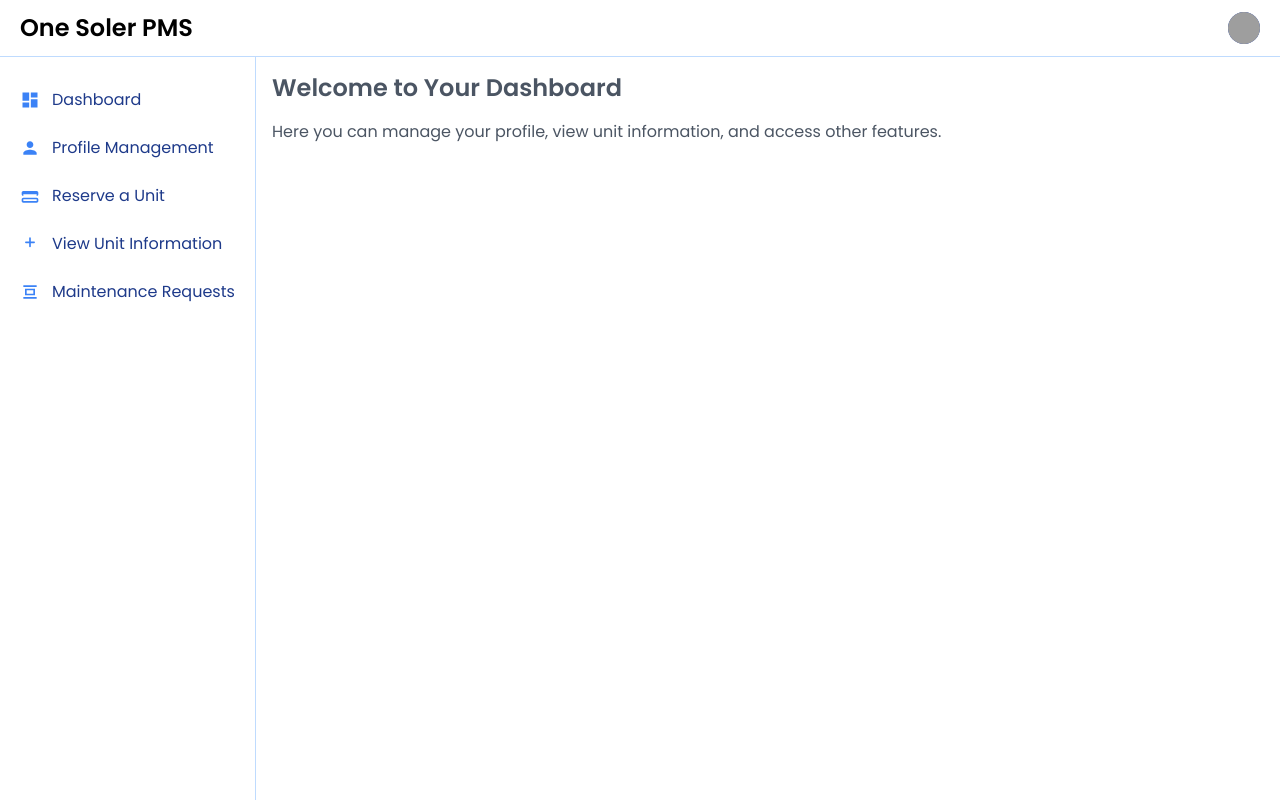
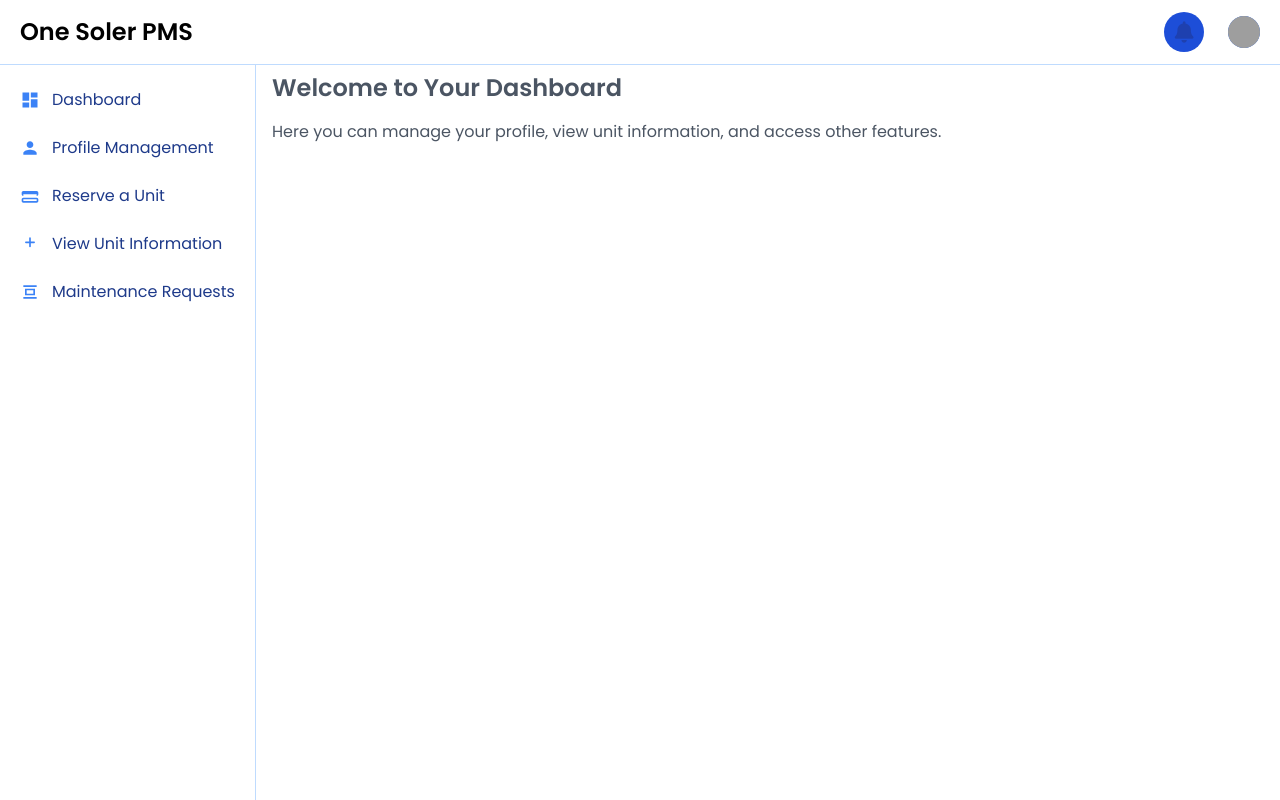
Before and after one commit to kjsteven/capstone-pms, a PHP site: page /users/dashboard.php in a window 1280 px wide. Run offline with PHP 8.4, Linux system fonts and the light colour scheme; some libraries are stand-ins or nearby versions; grey boxes are pictures that could not be loaded.

Commit message:
2nd commit

```diff
--- a/users/dashboard.php
+++ b/users/dashboard.php
@@ -5,6 +5,7 @@
     <meta name="viewport" content="width=device-width, initial-scale=1.0">
     <script src="https://cdn.tailwindcss.com"></script>
     <link href="https://fonts.googleapis.com/css2?family=Poppins:wght@400;600&display=swap" rel="stylesheet">
+    <link rel="stylesheet" href="https://cdnjs.cloudflare.com/ajax/libs/font-awesome/5.15.4/css/all.min.css">
     <title>User Dashboard</title>
     <style>
         /* Optional: Custom styles for smooth transitions */
@@ -33,27 +34,45 @@
                 </a>
             </div>
             <div class="flex items-center">
-                <div class="flex items-center ms-3">
-                    <div>
-                        <button type="button" class="flex text-sm bg-blue-800 rounded-full focus:ring-4 focus:ring-blue-300 dark:focus:ring-blue-600" aria-expanded="false" data-dropdown-toggle="dropdown-user">
-                            <span class="sr-only">Open user menu</span>
-                            <img class="w-8 h-8 rounded-full" src="https://flowbite.com/docs/images/people/profile-picture-5.jpg" alt="user photo">
-                        </button>
-                    </div>
-                    <div class="z-50 hidden my-4 text-base list-none bg-white divide-y divide-blue-100 rounded shadow dark:bg-blue-700 dark:divide-blue-600" id="dropdown-user">
-                        <div class="px-4 py-3" role="none">
-                            <p class="text-sm text-blue-900 dark:text-white" role="none">User Name</p>
-                            <p class="text-sm font-medium text-blue-900 truncate dark:text-blue-300" role="none">user.email@example.com</p>
+                <div class="flex items-center ms-3 relative">
+                    <!-- Notification Icon -->
+                    <button type="button" class="flex items-center justify-center w-10 h-10 bg-blue-700 rounded-full text-white" id="notification-button">
+                        <span class="sr-only">Open notifications</span>
+                         <i class="fas fa-bell fa-lg text-blue-800 dark:text-white"></i>
+                    </button>
+
+                    <button type="button" class="flex text-sm bg-blue-600 rounded-full focus:ring-4 ms-6 focus:ring-blue-300 dark:focus:ring-blue-600" aria-expanded="false" id="user-menu-button">
+                        <span class="sr-only">Open user menu</span>
+                        <img class="w-8 h-8 rounded-full" src="https://flowbite.com/docs/images/people/profile-picture-5.jpg" alt="user photo">
+                    </button>
+
+                    <!-- Dropdown menu -->
+                    <div class="absolute right-0 z-50 hidden w-48 top-[45px] origin-top-right shadow-lg bg-white dark:bg-blue-800 ring-1 ring-black ring-opacity-5 focus:outline-none" role="menu" aria-orientation="vertical" aria-labelledby="user-menu-button" id="dropdown-user">
+                        <div class="px-4 py-3">
+                            <p class="text-sm text-blue-900 dark:text-white">User Name</p>
+                            <p class="text-sm font-medium text-blue-900 truncate dark:text-blue-300">user.email@example.com</p>
                         </div>
                         <ul class="py-1" role="none">
                             <li>
-                                <a href="#" class="block px-4 py-2 text-sm text-blue-700 hover:bg-blue-100 dark:text-blue-300 dark:hover:bg-blue-600 dark:hover:text-white" role="menuitem">Dashboard</a>
+                                <a href="#" class="block px-4 py-2 text-sm text-blue-700 hover:bg-blue-100 dark:text-white dark:hover:bg-blue-600 dark:hover:text-white" role="menuitem"> <i class="fas fa-user mr-4"></i>Profile</a>
                             </li>
                             <li>
-                                <a href="#" class="block px-4 py-2 text-sm text-blue-700 hover:bg-blue-100 dark:text-blue-300 dark:hover:bg-blue-600 dark:hover:text-white" role="menuitem">Settings</a>
+                                <a href="#" class="block px-4 py-2 text-sm text-blue-700 hover:bg-blue-100 dark:text-white dark:hover:bg-blue-600 dark:hover:text-white" role="menuitem"> <i class="fas fa-sign-out-alt mr-4"></i>Logout</a>
+                            </li>
+                        </ul>
+                    </div>
+
+                    <!-- Notifications menu -->
+                    <div class="absolute right-0 z-40 hidden w-48 top-[45px] origin-top-right shadow-lg bg-white dark:bg-blue-800 ring-1 ring-black ring-opacity-5 focus:outline-none" role="menu" aria-orientation="vertical" aria-labelledby="notification-button" id="dropdown-notifications">
+                        <div class="px-4 py-3">
+                            <p class="text-sm text-blue-900 dark:text-white">Notifications</p>
+                        </div>
+                        <ul class="py-1" role="none">
+                            <li>
+                                <a href="#" class="block px-4 py-2 text-sm text-blue-700 hover:bg-blue-100 dark:text-white dark:hover:bg-blue-600 dark:hover:text-white" role="menuitem">Notification 1</a>
                             </li>
                             <li>
-                                <a href="#" class="block px-4 py-2 text-sm text-blue-700 hover:bg-blue-100 dark:text-blue-300 dark:hover:bg-blue-600 dark:hover:text-white" role="menuitem">Sign out</a>
+                                <a href="#" class="block px-4 py-2 text-sm text-blue-700 hover:bg-blue-100 dark:text-white dark:hover:bg-blue-600 dark:hover:text-white" role="menuitem">Notification 2</a>
                             </li>
                         </ul>
                     </div>
@@ -62,6 +81,35 @@
         </div>
     </div>
 </nav>
+
+<script>
+    // Toggle dropdown visibility
+    const userMenuButton = document.getElementById('user-menu-button');
+    const dropdownUser = document.getElementById('dropdown-user');
+
+    userMenuButton.addEventListener('click', () => {
+        dropdownUser.classList.toggle('hidden');
+    });
+
+    // Toggle notifications visibility
+    const notificationButton = document.getElementById('notification-button');
+    const dropdownNotifications = document.getElementById('dropdown-notifications');
+
+    notificationButton.addEventListener('click', () => {
+        dropdownNotifications.classList.toggle('hidden');
+    });
+
+    // Close the dropdowns if clicked outside
+    document.addEventListener('click', (e) => {
+        if (!userMenuButton.contains(e.target) && !dropdownUser.contains(e.target)) {
+            dropdownUser.classList.add('hidden');
+        }
+        if (!notificationButton.contains(e.target) && !dropdownNotifications.contains(e.target)) {
+            dropdownNotifications.classList.add('hidden');
+        }
+    });
+</script>
+
 
 <!-- Sidebar -->
 <aside id="logo-sidebar" class="fixed top-0 left-0 z-40 w-64 h-screen pt-20 transition-transform -translate-x-full bg-white border-r border-blue-200 sm:translate-x-0 dark:bg-blue-800 dark:border-blue-700" aria-label="Sidebar">
```
